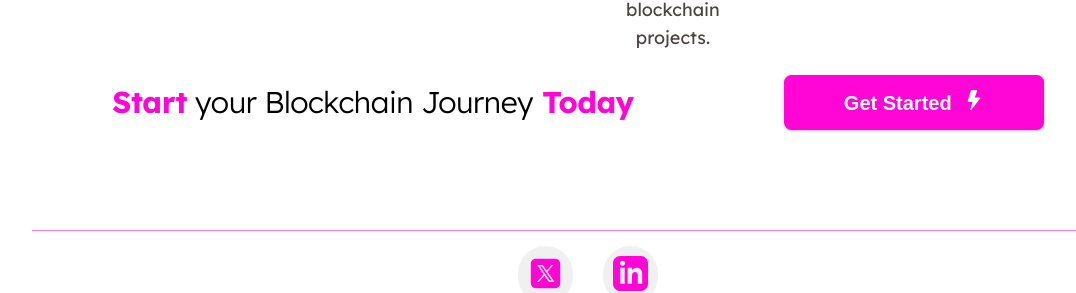
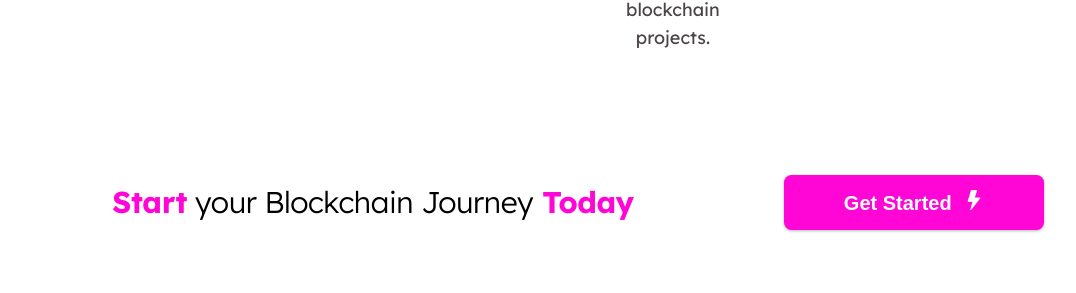
Before and after one commit to StevenJacobs61/blockarch, a React (Create React App) app: page / in a window 1280 px wide. Shown: the part 2085-2378 px from the top of the page, without its empty margins (52-1128 px from the left). Built offline with nearby package versions, Linux system fonts and the light colour scheme; no server answers.

Commit message:
margin home

```diff
--- a/src/styles/getStarted.scss
+++ b/src/styles/getStarted.scss
@@ -51,8 +51,8 @@
     padding: 0 2rem;
   }
 }
-// @media (min-width: 1200px) {
-//   .getStarted__hdr {
-//     // font-size: 2rem;
-//   }
-// }
+@media (min-width: 1200px) {
+  .getStarted__container {
+    margin: 20rem 2rem 4rem;
+  }
+}
```
Also changed, not shown: src/components/home/landingPage/gettingStarted.jsx (+11 -10 lines).
